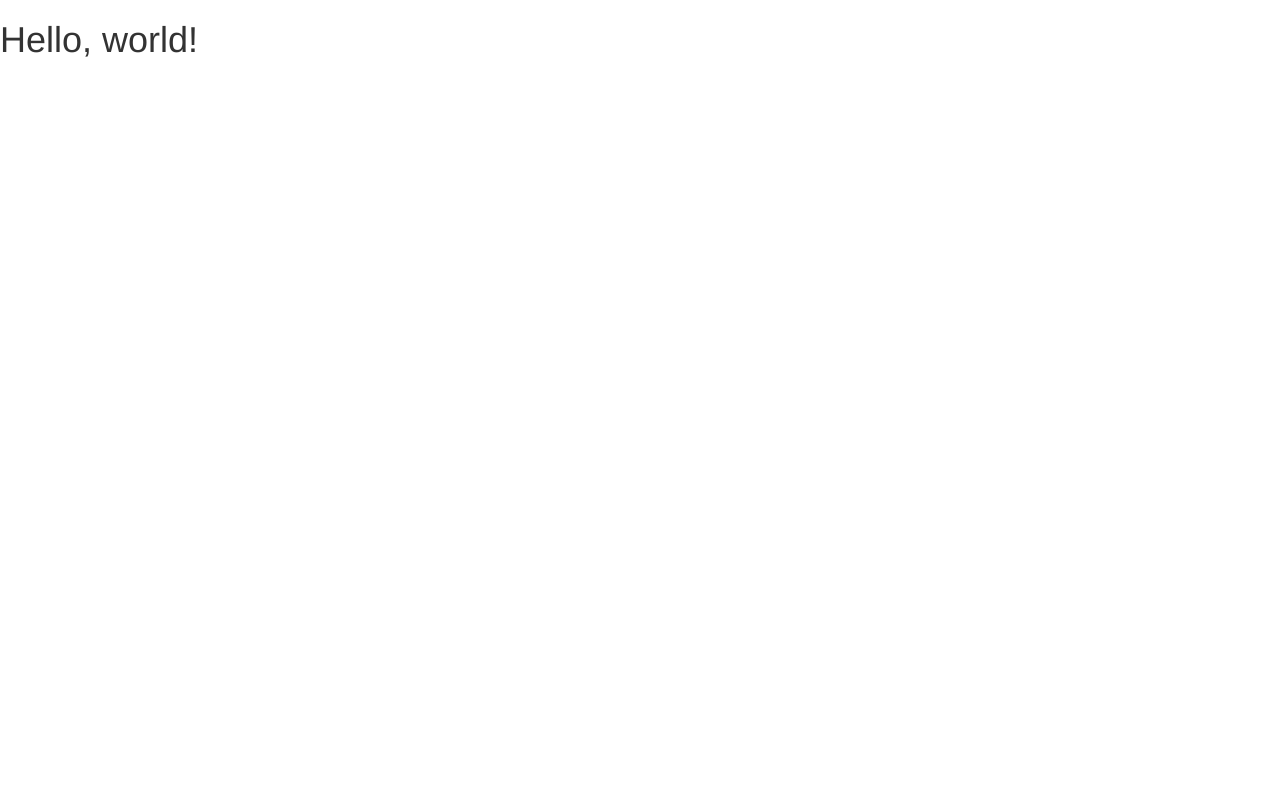
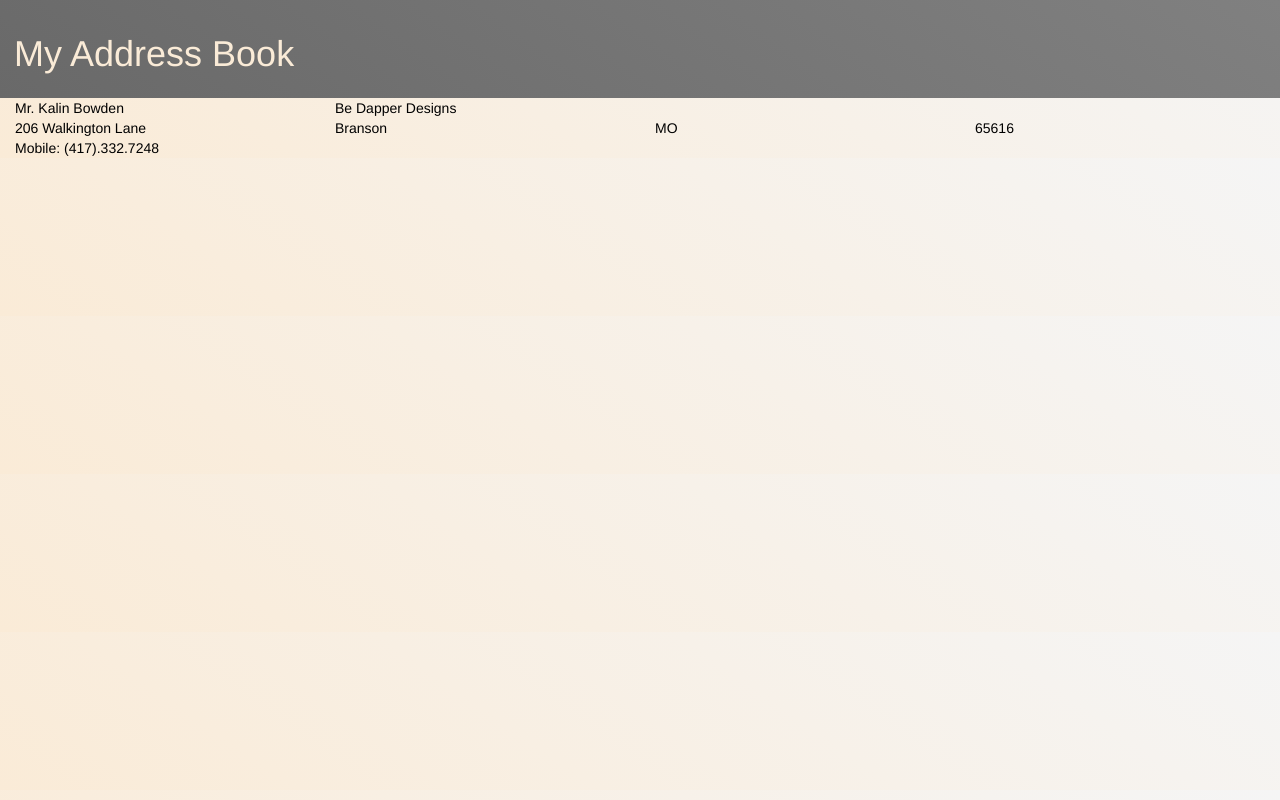
Before and after one commit to KalinBowden/AddressBook, a plain HTML site: page index.html in a window 1280 px wide. Drawn offline with nearby package versions, Linux system fonts and the light colour scheme.

Commit message:
akdhglkadfa

```diff
--- a/index.html
+++ b/index.html
@@ -20,7 +20,35 @@
     <![endif]-->
   </head>
   <body>
-    <h1>Hello, world!</h1>
+
+    <!-- -->
+    <header>
+      <div class="row">
+        <div class="col-md-4"><h1>My Address Book</h1></div>
+        <div class="col-md-4"></div>
+        <div class="col-md-4"></div>
+      </div>
+    </header>
+
+    <div class="container-fluid">
+      <div class="row">
+      <div class="col-md-3">Mr. Kalin Bowden</div>
+      <div class="col-md-5">Be Dapper Designs</div>
+      <div class="col-md-3"></div>
+    </div>
+    <div class="row">
+      <div class="col-md-3">206 Walkington Lane</div>
+      <div class="col-md-3">Branson</div>
+      <div class="col-md-3">MO</div>
+      <div class="col-md-3">65616</div>
+    </div>
+    <div class="row">
+      <div class="col-md-4">Mobile: (417).332.7248</div>
+      <div class="col-md-4"></div>
+      <div class="col-md-4"></div>
+    </div>
+    </div>
+
 
     <!-- jQuery (necessary for Bootstrap's JavaScript plugins) -->
     <script src="https://ajax.googleapis.com/ajax/libs/jquery/1.12.4/jquery.min.js"></script>
--- a/styles.css
+++ b/styles.css
@@ -2,3 +2,22 @@
     Dev:    Kalin Bowden
     Date:
 */
+
+body
+{
+    background: linear-gradient(35deg, antiquewhite, whitesmoke);
+    color: black;
+    padding: 0;
+}
+
+div
+{
+    padding: 0px;
+}
+
+header
+{
+    padding: 1em;
+    color: antiquewhite;
+    background: linear-gradient(35deg, dimgray, grey);
+}
```
